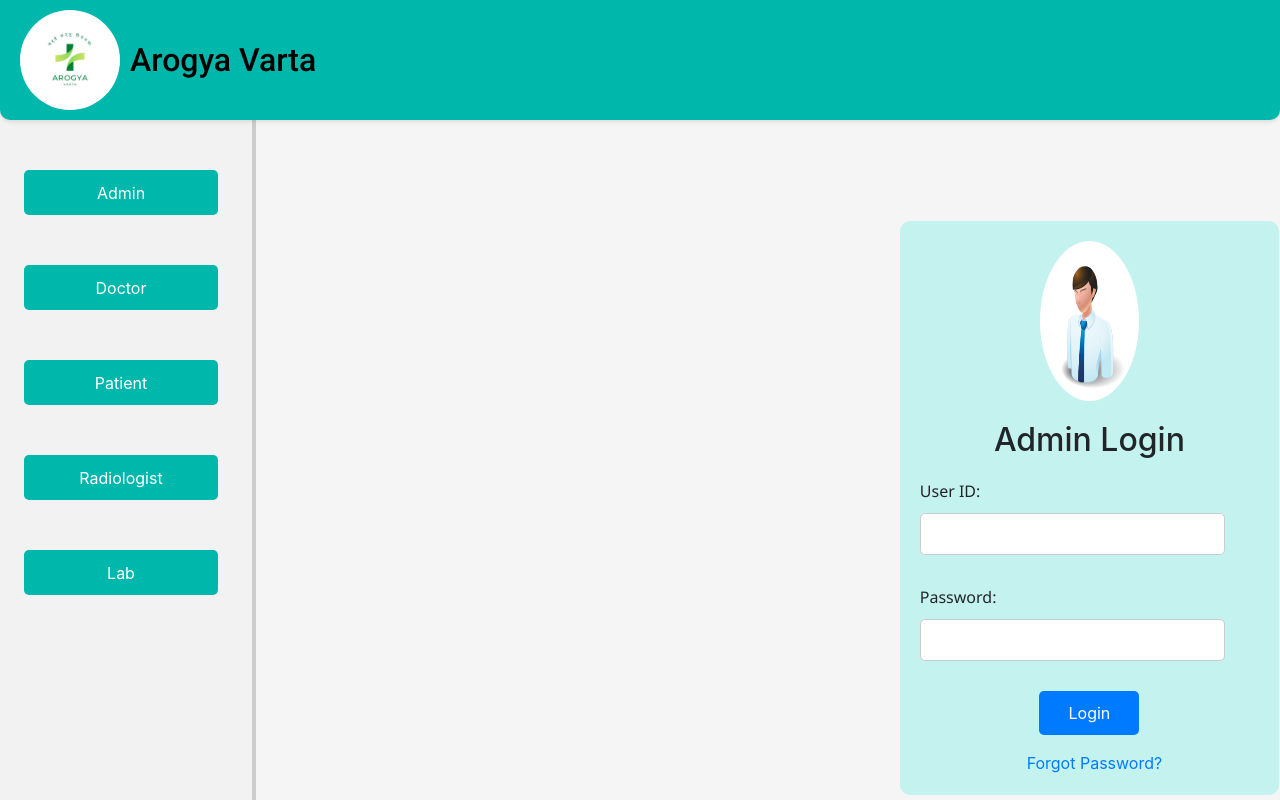
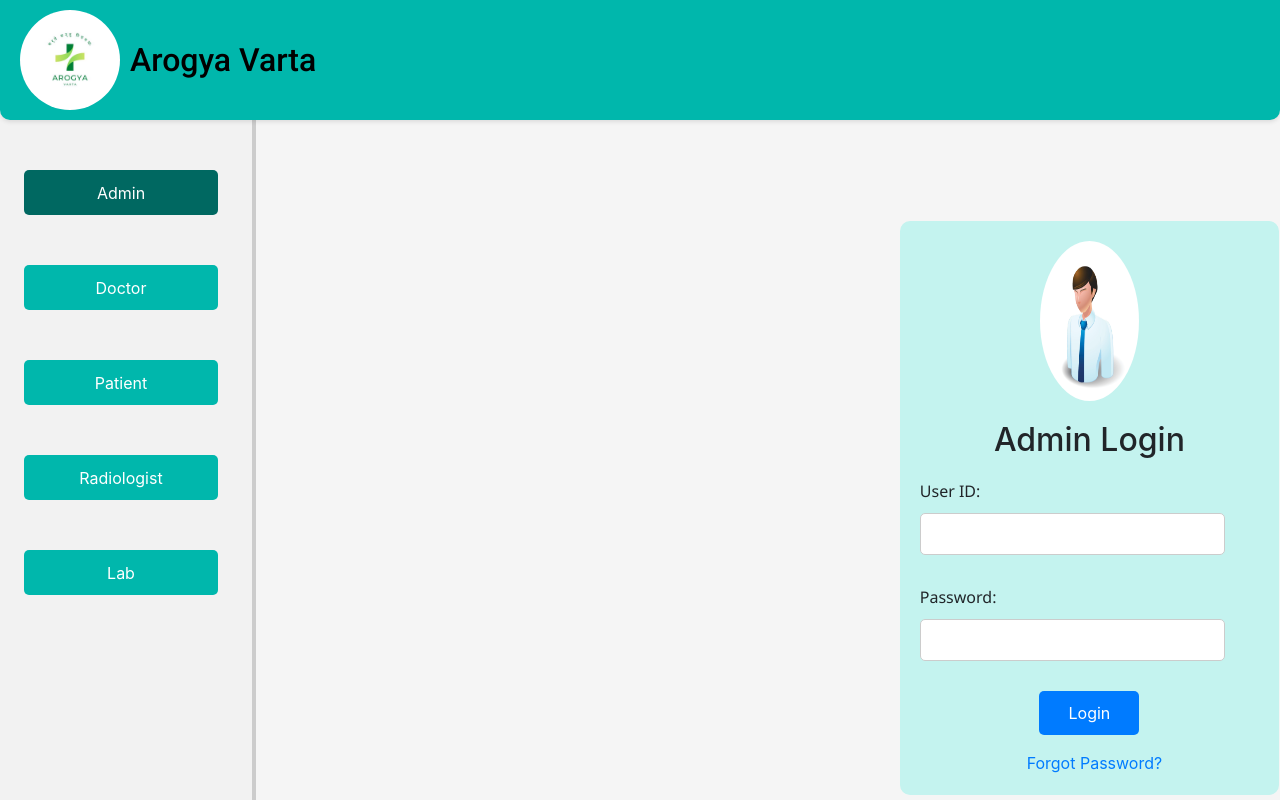
Before and after one commit to The-furious/AVfrontend, a React (Create React App) app in the folder avfrontend/: page / in a window 1280 px wide. Built offline with nearby package versions, Linux system fonts and the light colour scheme; the HTML template or start-up script is replaced by a standard one.

Commit message:
signup active component

```diff
--- a/avfrontend/src/components/Signup/SignUpHomePage.css
+++ b/avfrontend/src/components/Signup/SignUpHomePage.css
@@ -91,3 +91,6 @@ button:hover {
   height: 45px;
   background-color: #00b7ac;
 }
+.sidebar-button.active{
+  background-color: #006861;
+}
```
